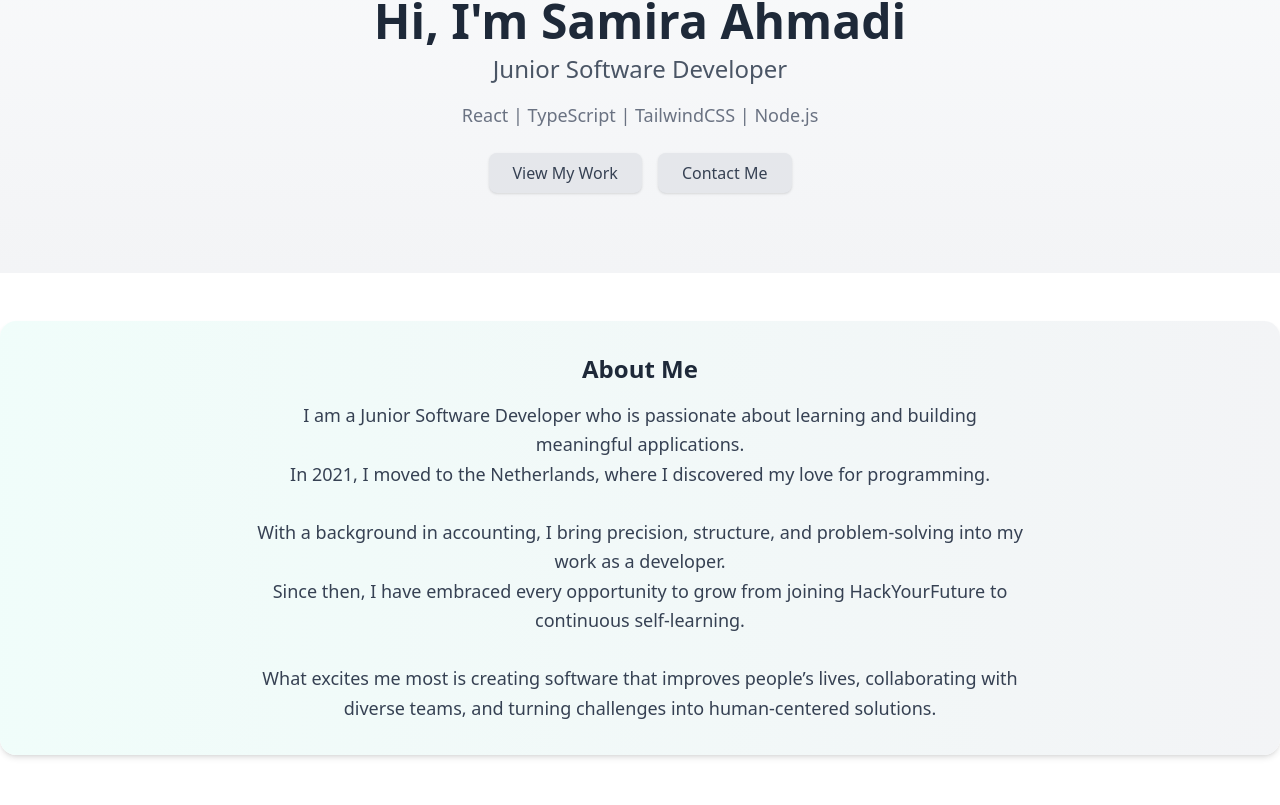
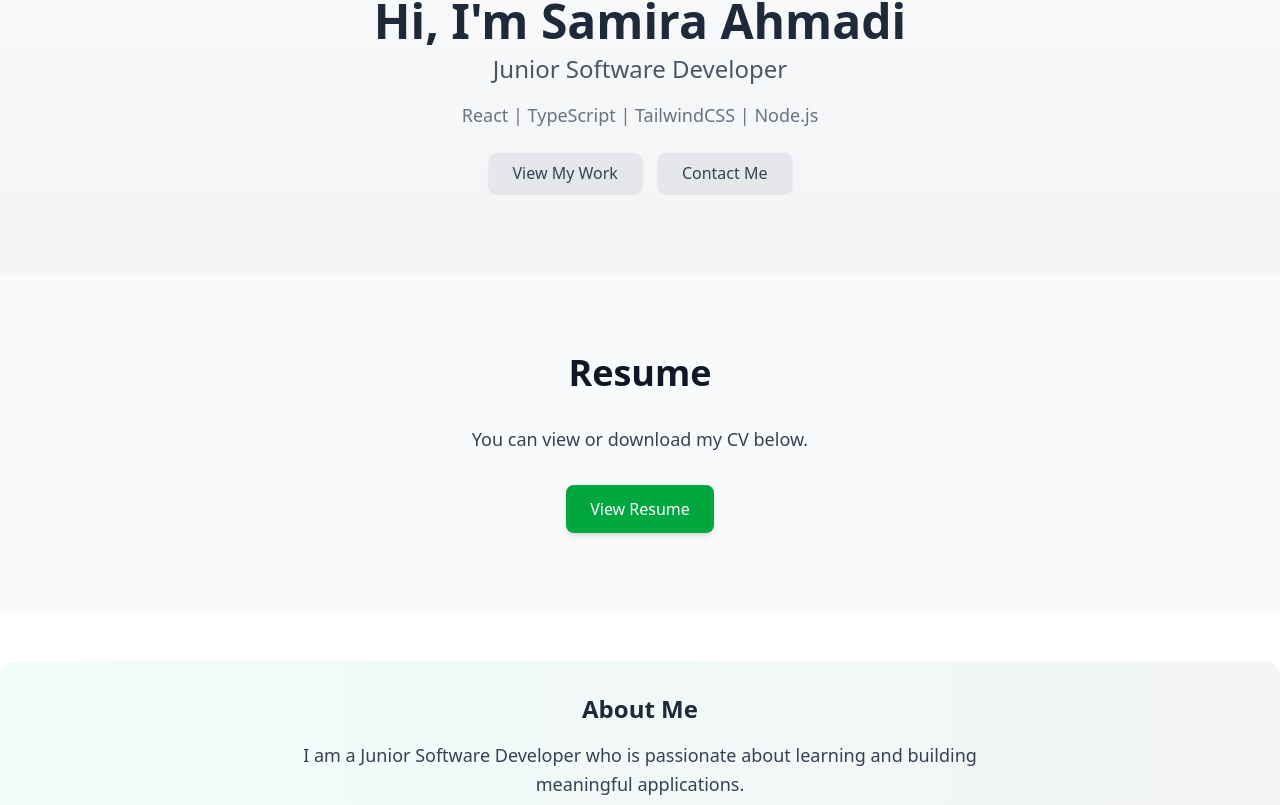
Before and after one commit to samira313/portfolio, a React (Vite) app: page / in a window 1280 px wide. Shown: the part 483-1288 px from the top of the page. Built offline with nearby package versions, Linux system fonts and the light colour scheme.

Commit message:
add Resume section with multilingual support and download button

```diff
--- a/src/App.tsx
+++ b/src/App.tsx
@@ -12,6 +12,7 @@ import Projects from "./sections/Projects";
 import Contact from "./sections/Contact";
 import Experience from "./sections/Experience";
 import LanguageToggle from "./components/LanguageToggle"
+import Resume from './sections/Resume';
 function App() {
     const [lang, setLang] = useState<"en" | "fa" | "nl"> ("en");
     const t = texts1[lang]; // shorthand for accessing current translations
@@ -44,7 +45,7 @@ function App() {
 />
   <div>
       {/* Language Switcher */}
-
+     <Resume />
 
       {/* About Section */}
       <About
@@ -72,6 +73,7 @@ function App() {
         github="https://github.com/samira313"
       />
     </div>
+
        </>
   );
 }
--- a/src/sections/Resume.tsx
+++ b/src/sections/Resume.tsx
@@ -12,14 +12,14 @@ export default function Resume() {
         {t("resume.description")}
       </p>
 
-      <a
-        href="/Samira-Ahmadi-CV.pdf"
-        target="_blank"
-        rel="noopener noreferrer"
-        className="inline-block bg-blue-600 text-white px-6 py-3 rounded-lg shadow-md hover:bg-blue-700 transition"
-      >
-        {t("resume.button")}
-      </a>
+     <a
+  href="/public/Samira-Ahmadi-CV.pdf"
+  download
+  className="inline-block bg-green-600 text-white px-6 py-3 rounded-lg shadow-md hover:bg-green-700 transition"
+>
+  {t("resume.button")}
+</a>
+
     </section>
   );
 }
```
Also changed, not shown: 2 other files (tests, documents, lock files or other folders).
